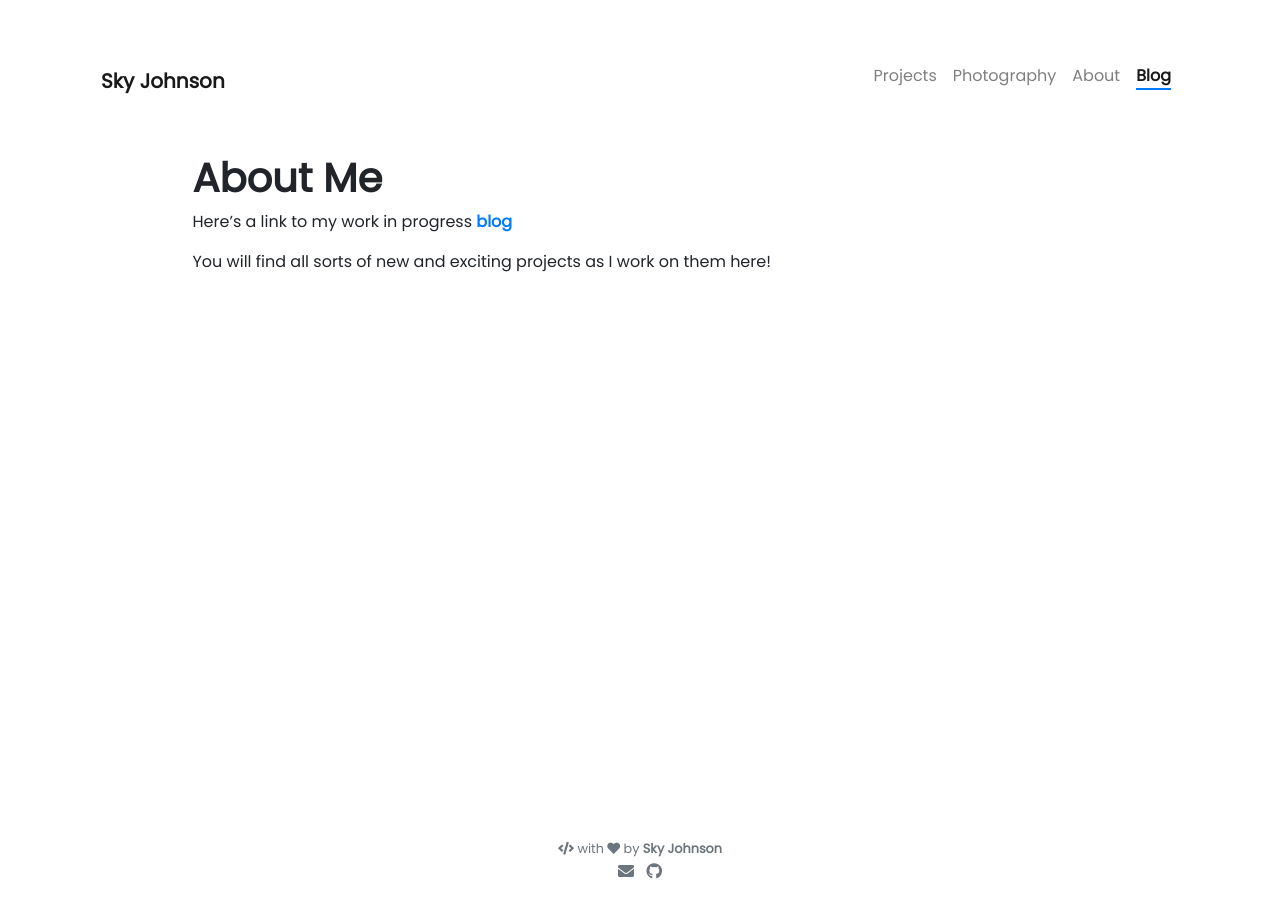
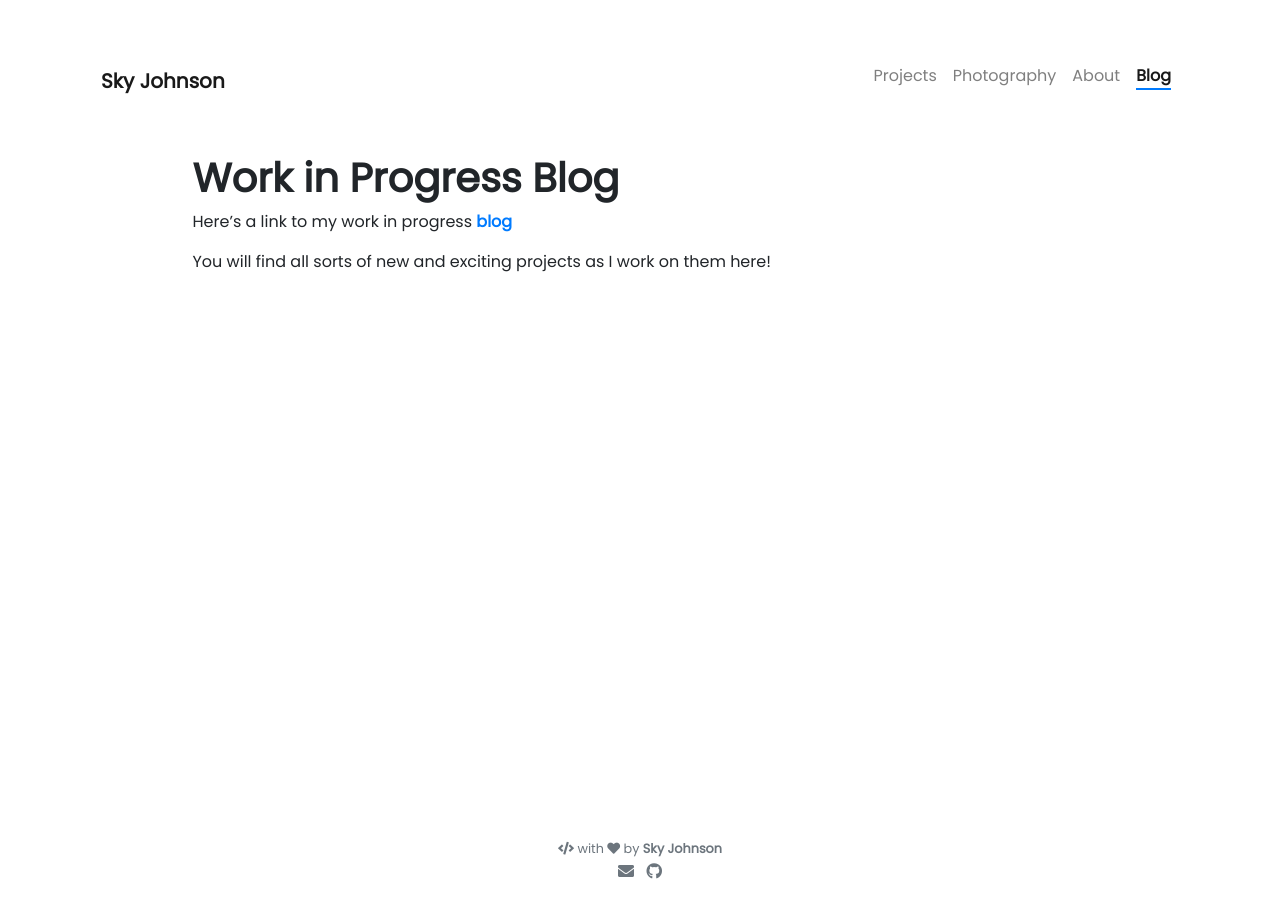
Before and after one commit to jskyjohnson/nullmage.github.io, a Jekyll site: the page built from pages/blog.md, in a window 1280 px wide. Built offline with Jekyll 4.4.1, drawn with Linux system fonts in a browser that asks for light colours; nearby versions of some CDN libraries.

Commit message:
Fixes github.pages stuff

```diff
--- a/_config.yml
+++ b/_config.yml
@@ -4,7 +4,7 @@ description         : >-                               # >- means to ignore newl
                       Computer Science, Technology Arts and Media, and much more
 
 url                 : ""                               # base hostname & protocol for your site (e.g. http://example.com)
-baseurl             : "/nullmage.github.io"                    # subpath of your site (e.g. /blog) [IMPORTANT: use "" if your are hosting at https://username.github.io directly]
+baseurl             : ""                    # subpath of your site (e.g. /blog) [IMPORTANT: use "" if your are hosting at https://username.github.io directly]
 repository          : nullmage/nullmage.github.io # repository metadata on GitHub Pages [know more at https://help.github.com/en/articles/repository-metadata-on-github-pages]
 #remote_theme       : YoussefRaafatNasry/portfolYOU    # uncomment this if you are using it as a remote theme
 
--- a/pages/blog.md
+++ b/pages/blog.md
@@ -5,7 +5,7 @@ permalink: /blog/
 weight: 4
 ---
 
-# **About Me**
+# **Work in Progress Blog**
 Here's a link to my work in progress **[blog](https://skjo8703.wordpress.com/)**
 
 You will find all sorts of new and exciting projects as I work on them here!
```
